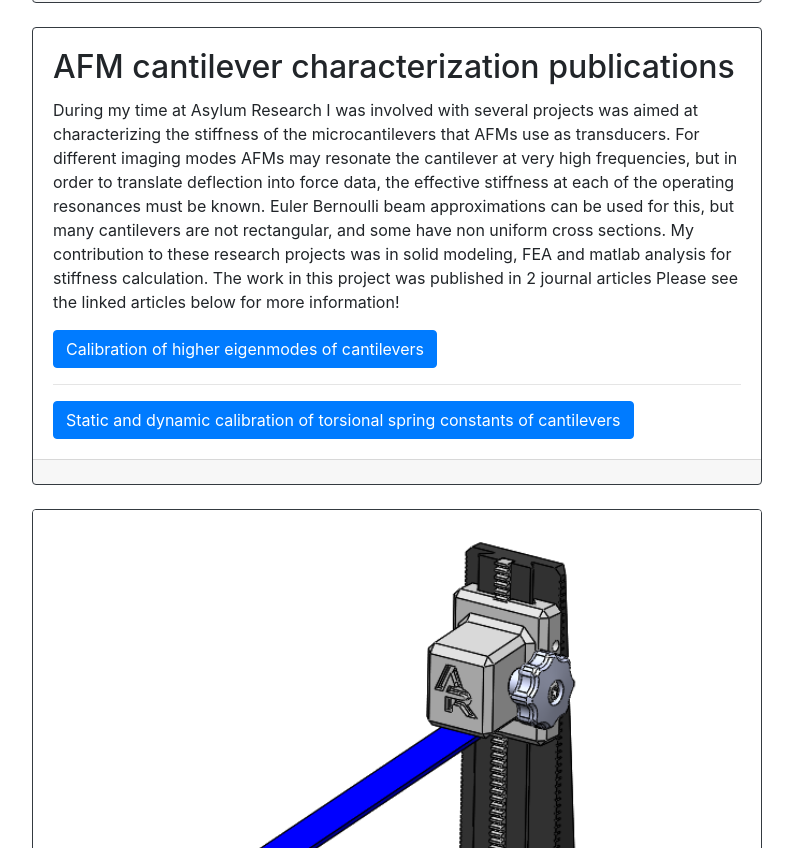
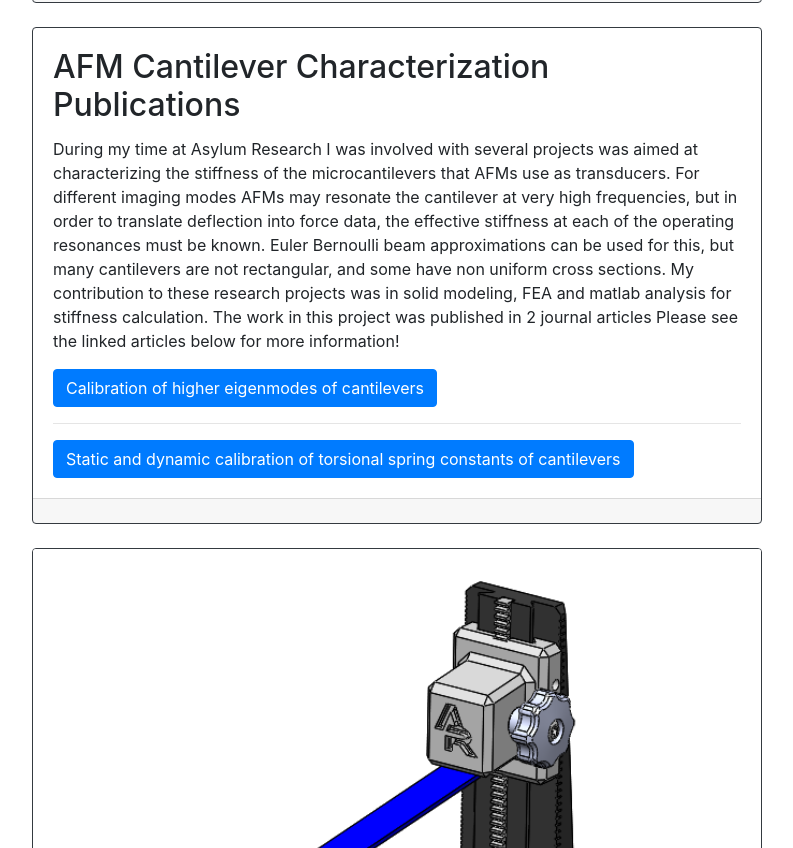
Before and after one commit to JMeinhold/JMeinhold.github.io, a website: page index.html in a window 1280 px wide. Shown: the part 977-1825 px from the top of the page, without its empty margins (243-1036 px from the left). Drawn offline with Linux system fonts and the light colour scheme.

Commit message:
Update index.html

```diff
--- a/index.html
+++ b/index.html
@@ -74,7 +74,7 @@
         <div class="card mb-4 border-dark">
 <!--          <img class="card-img-top" src="Images\demo.png" alt="Images\demo.PNG">-->
           <div class="card-body">
-            <h2 class="card-title">AFM cantilever characterization publications</h2>
+            <h2 class="card-title">AFM Cantilever Characterization Publications</h2>
             <p class="card-text"> During my time at Asylum Research I was involved with several projects was aimed at characterizing the stiffness of the microcantilevers that AFMs use as transducers. For different imaging       modes AFMs may resonate the cantilever at very high frequencies, but in order to translate deflection into force data, the effective stiffness at each of the operating resonances must be known. Euler             Bernoulli beam approximations can be used for this, but many cantilevers are not rectangular, and some have non uniform cross sections. My contribution to these research projects was in solid modeling, FEA       and matlab analysis for stiffness calculation. The work in this project was published in 2 journal articles Please see the linked articles below for more information!</p>
             <a href="https://aip.scitation.org/doi/full/10.1063/1.4955122" class="btn btn-primary">Calibration of higher eigenmodes of cantilevers</a>
                <hr>
@@ -150,7 +150,7 @@
           </div>
          </div>
 
-        <!-- Chebyshev Linkage Optimization: Individual Class project -->
+        <!-- Chebyshev Linkage Optimization: Individual Class Project -->
         <div class="card mb-4 border-dark">
           <img class="card-img-top" src="Images\chebyshev.png" alt="Images\chebyshev.PNG">
           <div class="card-body">
```
